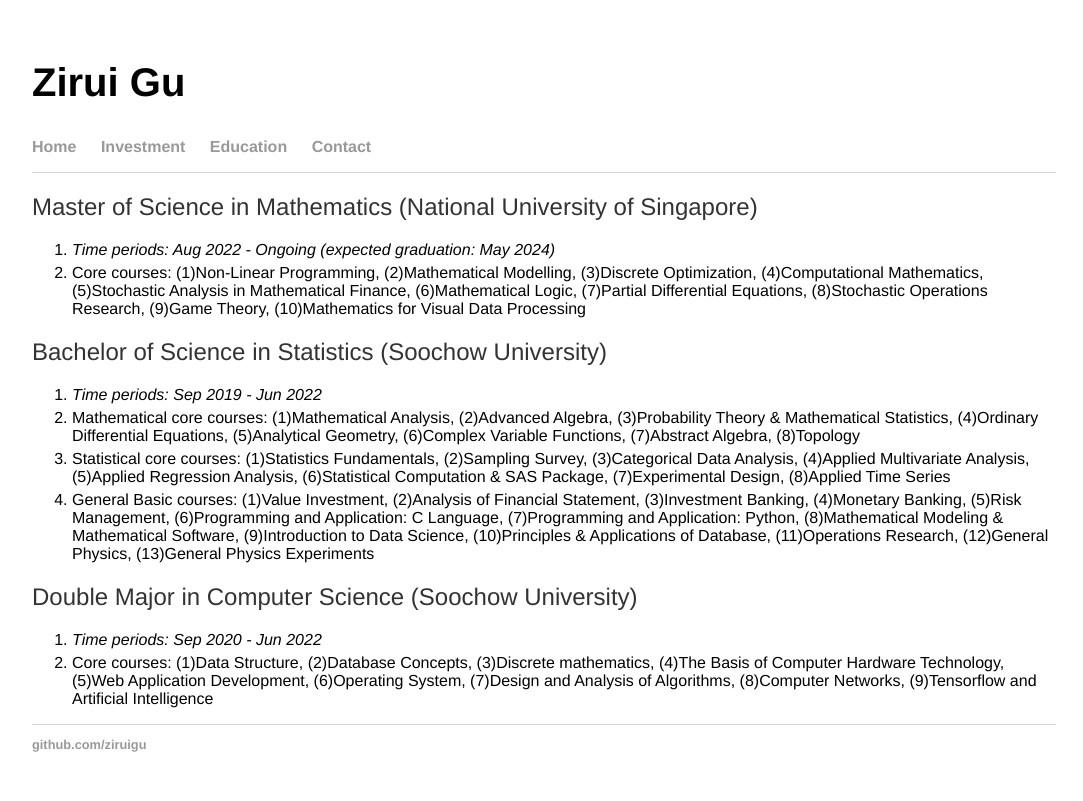
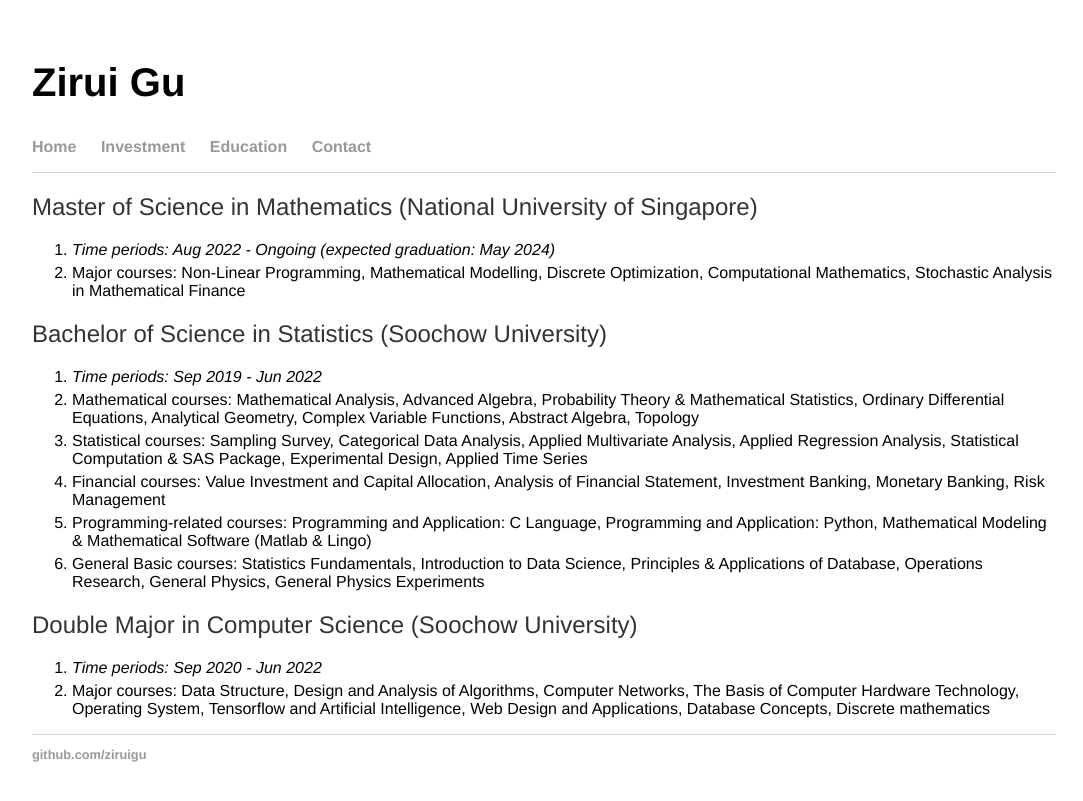
Before and after one commit to ziruigu/ziruigu.github.io, a Jekyll site: the page built from education/index.html, in a window 1280 px wide. Shown: the top 801 px of the page, without its empty margins (96-1179 px from the left). Built offline with Jekyll 4.4.1, drawn with Linux system fonts in a browser that asks for light colours.

Commit message:
Update index.html

```diff
--- a/education/index.html
+++ b/education/index.html
@@ -7,22 +7,24 @@
   <h2>Master of Science in Mathematics (National University of Singapore)</h2>
   <ol>
  <li><i>Time periods: Aug 2022 - Ongoing (expected graduation: May 2024)</i></li>
- <li>Core courses: (1)Non-Linear Programming, (2)Mathematical Modelling, (3)Discrete Optimization, (4)Computational Mathematics, (5)Stochastic Analysis in Mathematical Finance, (6)Mathematical Logic, (7)Partial Differential Equations, (8)Stochastic Operations Research, (9)Game Theory, (10)Mathematics for Visual Data Processing</li>
+ <li>Major courses: Non-Linear Programming, Mathematical Modelling, Discrete Optimization, Computational Mathematics, Stochastic Analysis in Mathematical Finance</li>
   </ol>
 
   <h2>Bachelor of Science in Statistics (Soochow University)</h2>
   <ol>
  <li><i>Time periods: Sep 2019 - Jun 2022</i></li>
- <li>Mathematical core courses: (1)Mathematical Analysis, (2)Advanced Algebra, (3)Probability Theory & Mathematical Statistics, (4)Ordinary Differential Equations, (5)Analytical Geometry, (6)Complex Variable Functions, (7)Abstract Algebra, (8)Topology</li>
- <li>Statistical core courses: (1)Statistics Fundamentals, (2)Sampling Survey, (3)Categorical Data Analysis, (4)Applied Multivariate Analysis, (5)Applied Regression Analysis, (6)Statistical Computation & SAS Package, (7)Experimental Design, (8)Applied Time Series</li>
- <li>General Basic courses: (1)Value Investment, (2)Analysis of Financial Statement, (3)Investment Banking, (4)Monetary Banking, (5)Risk Management, (6)Programming and Application: C Language, (7)Programming and Application: Python, (8)Mathematical Modeling & Mathematical Software, (9)Introduction to Data Science, (10)Principles & Applications of Database, (11)Operations Research, (12)General Physics, (13)General Physics Experiments</li>
+ <li>Mathematical courses: Mathematical Analysis, Advanced Algebra, Probability Theory & Mathematical Statistics, Ordinary Differential Equations, Analytical Geometry, Complex Variable Functions, Abstract Algebra, Topology</li>
+ <li>Statistical courses: Sampling Survey, Categorical Data Analysis, Applied Multivariate Analysis, Applied Regression Analysis, Statistical Computation & SAS Package, Experimental Design, Applied Time Series</li>
+ <li>Financial courses: Value Investment and Capital Allocation, Analysis of Financial Statement, Investment Banking, Monetary Banking, Risk Management</li>
+ <li>Programming-related courses: Programming and Application: C Language, Programming and Application: Python, Mathematical Modeling & Mathematical Software (Matlab & Lingo)</li>
+ <li>General Basic courses: Statistics Fundamentals, Introduction to Data Science, Principles & Applications of Database, Operations Research, General Physics, General Physics Experiments</li>
 
   </ol>
 
   <h2>Double Major in Computer Science (Soochow University)</h2>
   <ol>
  <li><i>Time periods: Sep 2020 - Jun 2022</i></li>
- <li>Core courses: (1)Data Structure, (2)Database Concepts, (3)Discrete mathematics, (4)The Basis of Computer Hardware Technology, (5)Web Application Development, (6)Operating System, (7)Design and Analysis of Algorithms, (8)Computer Networks, (9)Tensorflow and Artificial Intelligence</li>
+ <li>Major courses: Data Structure, Design and Analysis of Algorithms, Computer Networks, The Basis of Computer Hardware Technology, Operating System, Tensorflow and Artificial Intelligence, Web Design and Applications, Database Concepts, Discrete mathematics</li>
   </ol>
 
 
```
